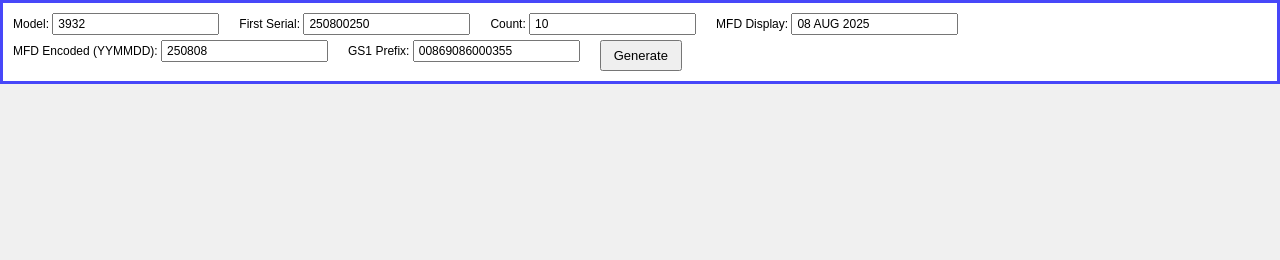
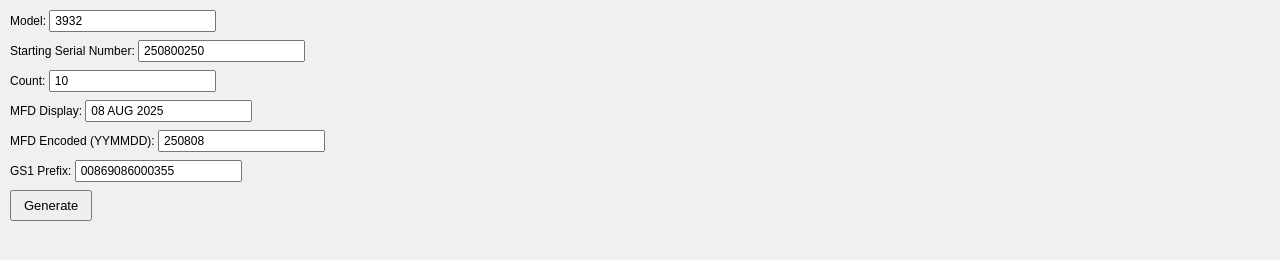
Before and after one commit to prov3vv5-6/mibo-label-generator-, a plain HTML site: page index.html in a window 1280 px wide. Drawn offline with Linux system fonts and the light colour scheme.

Commit message:
controls aligned left and stacked vertically

```diff
--- a/index.html
+++ b/index.html
@@ -18,14 +18,11 @@
       }
 
       #controls {
-        padding: 10px;
-        background: #fff;
-        margin-bottom: 10px;
         display: flex;
-        flex-wrap: wrap;
-        gap: 5px;
-        border-bottom: 1px solid #ccc;
-        border: 3px solid rgb(71, 71, 249);
+        flex-direction: column; /* stack vertically */
+        align-items: flex-start; /* left-align each label */
+        gap: 8px; /* space between rows */
+        margin: 10px;
       }
 
       #controls label {
@@ -209,7 +206,9 @@
   <body>
     <div id="controls">
       <label>Model: <input id="modelNumber" value="3932" /></label>
-      <label>First Serial: <input id="firstSerial" value="250800250" /></label>
+      <label
+        >Starting Serial Number: <input id="firstSerial" value="250800250"
+      /></label>
       <label>Count: <input id="count" type="number" value="10" /></label>
       <label>MFD Display: <input id="mfdDisplay" value="08 AUG 2025" /></label>
       <label
```
